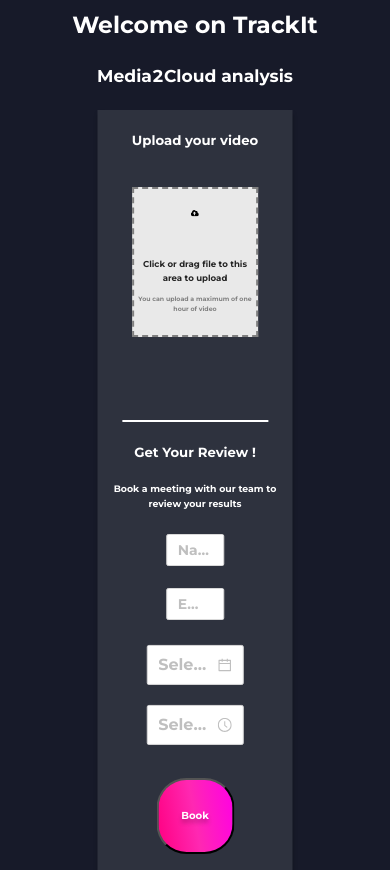
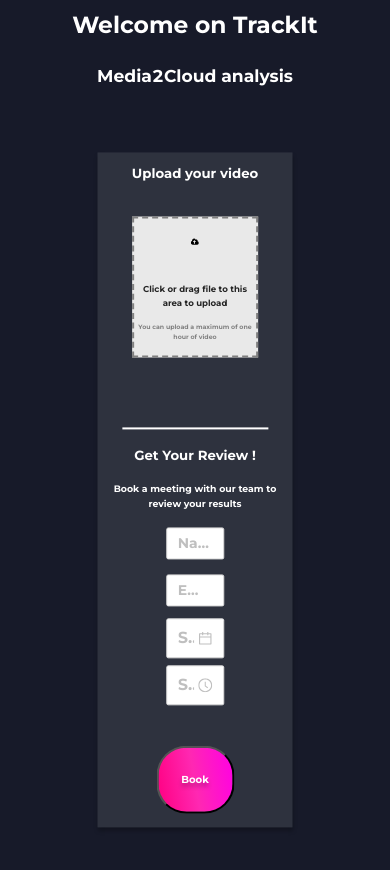
Before and after one commit to trackit/media2cloud-client, a React (Create React App) app: page / in a window 390 px wide. After the commit the page ends 844 px from the top, so only its background shows below. Built offline with nearby package versions, Linux system fonts and the light colour scheme.

Commit message:
feat(style): Continue to improve the style to make it responsive

```diff
--- a/package.json
+++ b/package.json
@@ -16,6 +16,7 @@
     "emailjs-com": "^3.2.0",
     "react": "^17.0.1",
     "react-dom": "^17.0.1",
+    "react-dropzone": "^11.3.4",
     "react-modal": "^3.12.1",
     "react-scripts": "4.0.3",
     "typescript": "^4.1.2",
--- a/src/styles/App.css
+++ b/src/styles/App.css
@@ -50,7 +50,7 @@ MENU
 
 .menu {
   width: 50%;
-  min-height: 760px;
+  min-height: 80%;
 
   position: absolute;
   top: 58%;
@@ -66,6 +66,7 @@ MENU
 
 .menuTitle1 {
   width: 70%;
+  min-height: 5%;
 
   position: absolute;
   top: 4%;
@@ -84,10 +85,9 @@ MENU
 UPLOAD
 */
 
-
 .upload-zone {
   width: 65%;
-  min-height: 150px;
+  min-height: 21%;
 
   background-color: rgb(233, 233, 233);
 
@@ -128,7 +128,7 @@ UPLOAD
   text-align: center;
 
   position: absolute;
-  top: 80%;
+  top: 83%;
   left: 50%;
   transform: translate(-50%, -50%);
 }
@@ -139,6 +139,7 @@ UPLOAD
 
 .upload-zone img {
   width: 7%;
+  min-height: 10%;
 
   position: absolute;
   top: 17%;
@@ -148,13 +149,14 @@ UPLOAD
 
 .currentFile {
   position: absolute;
-  margin-top: 13%;
+  margin-top: 15%;
   left: 50%;
   transform: translate(-50%, -50%);
 
   color: rgb(255, 255, 255);
 
-  width: 200%;
+  width: 150%;
+  min-height: 10%;
 
   font-size: calc(24 * var(--res));
 
@@ -166,6 +168,7 @@ LINE
 
 .line {
   width: 75%;
+  min-height: 0%;
 
   position: absolute;
   top: 41%;
@@ -196,7 +199,7 @@ REVIEW
 }
 
 .paraReview {
-  width: 100%;
+  width: 90%;
 
   position: absolute;
   top: 51%;
@@ -217,6 +220,7 @@ BOOKING FORM
 
 .name-input {
   width: 30%;
+  min-height: 3%;
 
   position: absolute;
   top: 58%;
@@ -226,6 +230,7 @@ BOOKING FORM
 
 .email-input {
   width: 30%;
+  min-height: 3%;
 
   position: absolute;
   top: 65%;
@@ -234,23 +239,29 @@ BOOKING FORM
 }
 
 .date-picker {
+  max-width: 30%;
+  min-height: 3%;
+
   position: absolute;
-  margin-top: 555px;
+  top: 72%;
   left: 50%;
   transform: translate(-50%, -50%);
 
 }
 
 .time-picker {
+  max-width: 30%;
+  min-height: 3%;
+
   position: absolute;
-  margin-top: 615px;
+  top: 79%;
   left: 50%;
   transform: translate(-50%, -50%);
 }
 
 .bookButton {
   width: 40%;
-  height: 10%;
+  min-height: 10%;
 
   border-radius: 30px;
 
```
Also changed, not shown: 2 other files (tests, documents, lock files or other folders).
